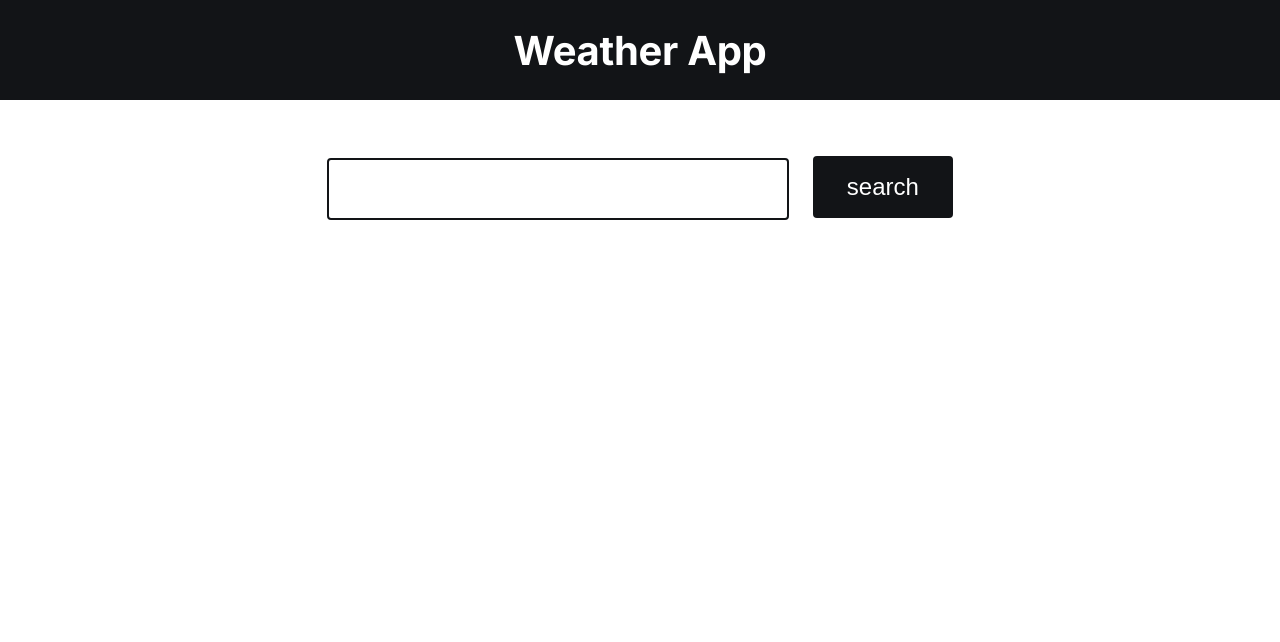
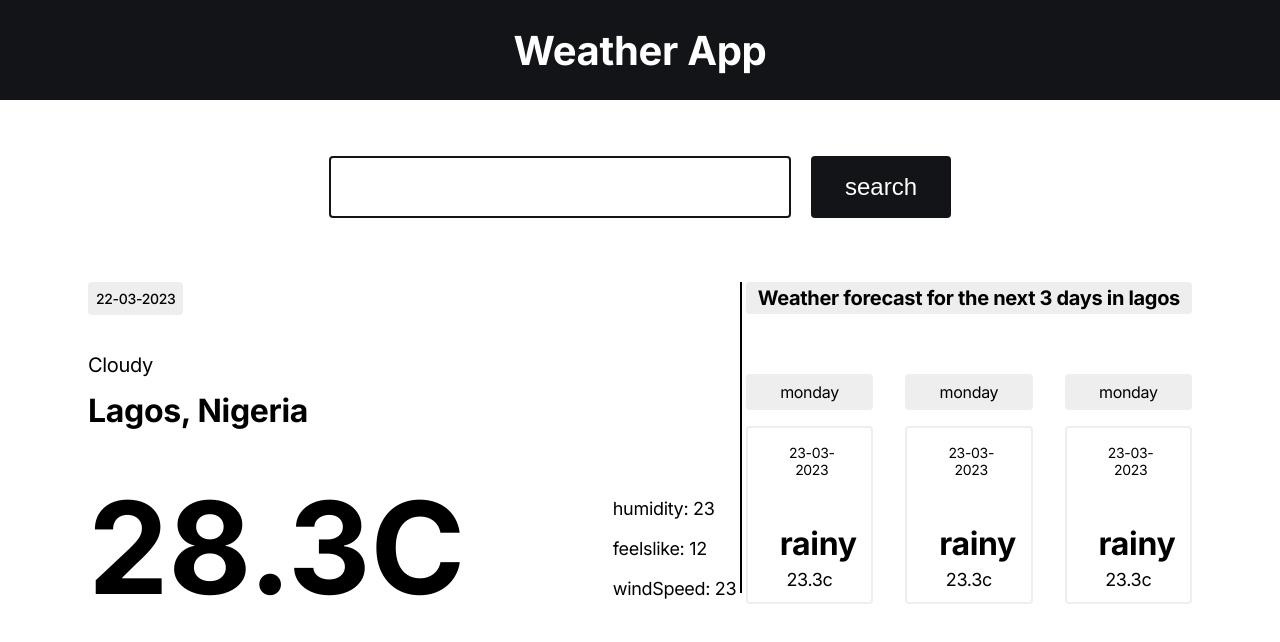
Before and after one commit to mubzie/weather_app_v2, a website built with webpack: page dist/index.html in a window 1280 px wide. Built offline with nearby package versions, Linux system fonts and the light colour scheme; no server answers.

Commit message:
styled the design up to the point where margin display all the 3 forecast data

```diff
--- a/src/styles/weather.css
+++ b/src/styles/weather.css
@@ -42,18 +42,26 @@ header {
     background-color: var(--primary-color);
     color: var(--neutral-light);
 
+    text-align: center;
     font-size: var(--font-size-xlarge);
     font-weight: 700;
-    text-align: center;
 }
 
 main {
     margin-top: var(--spacing-medium);
+    padding-left: 88px;
+    padding-right: 88px;
 }
 
 .search {
     display: flex;
     justify-content: center;
+    margin-bottom: 64px;
+}
+
+#search_input {
+    display: flex;
+    align-items: center;
 }
 
 input[type="text"] {
@@ -86,8 +94,131 @@ button[type="submit"] {
     font-size: var(--font-size-medium);
     font-weight: 400;
 
-    background-color: var(--primary-color );
+    background-color: var(--primary-color);
     color: var(--neutral-light);
 
     cursor: pointer;
 }
+
+section {
+    display: flex;
+    justify-content: space-between;
+}
+
+.date {
+    display: inline-block;
+    margin-bottom: 32px;
+    padding: 8px;
+
+    font-size: var(--font-size-xxsmall);
+    font-weight: 500;
+
+    background-color: #EEEEEE;
+
+    border-radius: 4px;
+}
+
+.loc_container {
+    margin-bottom: 40px;
+    font-size: var(--spacing-small);
+}
+
+.condition {
+    font-size: var(--font-size-small);
+    line-height: 1.8;
+    margin-bottom: 8px;
+}
+
+.region {
+    font-size: var(--font-size-large);
+    font-weight: 700;
+}
+
+.temp_info {
+    display: flex;
+    align-items: end;
+    gap: 148px;
+
+    margin-top: var(--spacing-xsmall);
+}
+
+.temp {
+    font-size: var(--font-size-xxlarge);
+    font-weight: 700;
+}
+
+.extra_info {
+    margin-bottom: 14px;
+}
+
+.info {
+    font-size: var(--font-size-xsmall);
+    line-height: 2;
+    margin-bottom: 4px;
+}
+
+.divider {
+    width: 2px;
+    height: 311px;
+    /* display: inline-block; */
+    background-color: #000;
+}
+
+.header_forecast {
+    display: inline-block;
+    margin-bottom: var(--spacing-large);
+    padding: 4px 12px;
+
+    font-size: var(--font-size-small);
+    font-weight: 700;
+
+    background-color: #EEEEEE;
+    border-radius: 4px;
+}
+
+.f_days {
+    display: grid;
+    grid-template-columns: repeat(auto-fill, minmax(120px, 1fr));
+    gap: 32px;
+
+    width: 100%;
+}
+
+.heading {
+    font-size: 16px;
+    padding-top: 8px;
+    padding-bottom: 8px;
+    text-align: center;
+
+    margin-bottom: 16px;
+
+    background-color: #EEEEEE;
+    border-radius: 4px;
+}
+
+.f_data {
+    border: 2px solid #EEEEEE;
+    border-radius: 4px;
+
+    padding: 16px 32px 12px;
+
+    text-align: center;
+}
+
+.icon_ {
+    width: 64px;
+    height: 64px;
+
+    margin-bottom: 16px;
+}
+
+.cond_ {
+    font-size: var(--font-size-large);
+    font-weight: 900;
+
+    margin-bottom: 6px;
+}
+
+.temp_ {
+    font-size: var(--font-size-xsmall);
+}
```
Also changed, not shown: dist/index.html.
